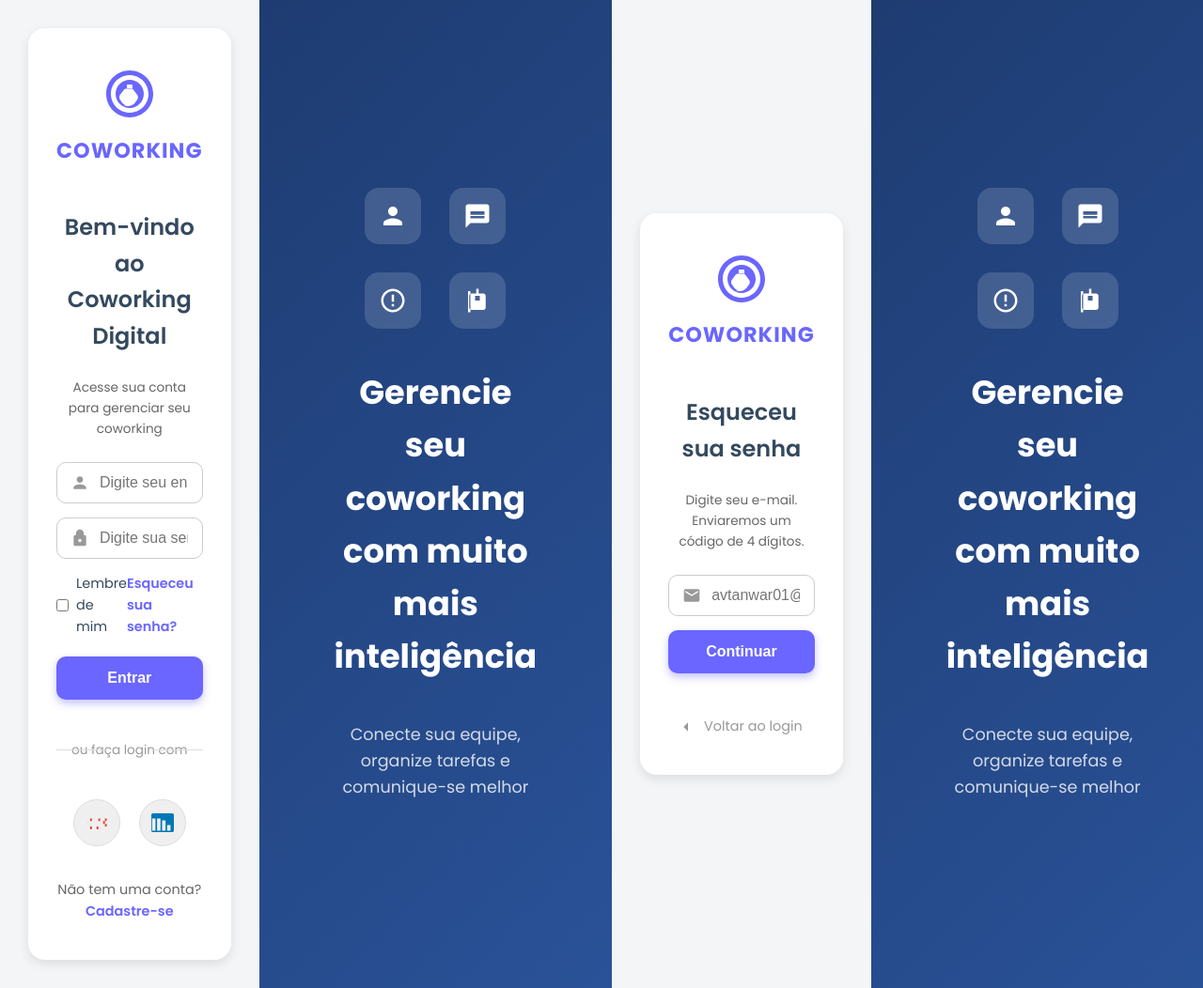
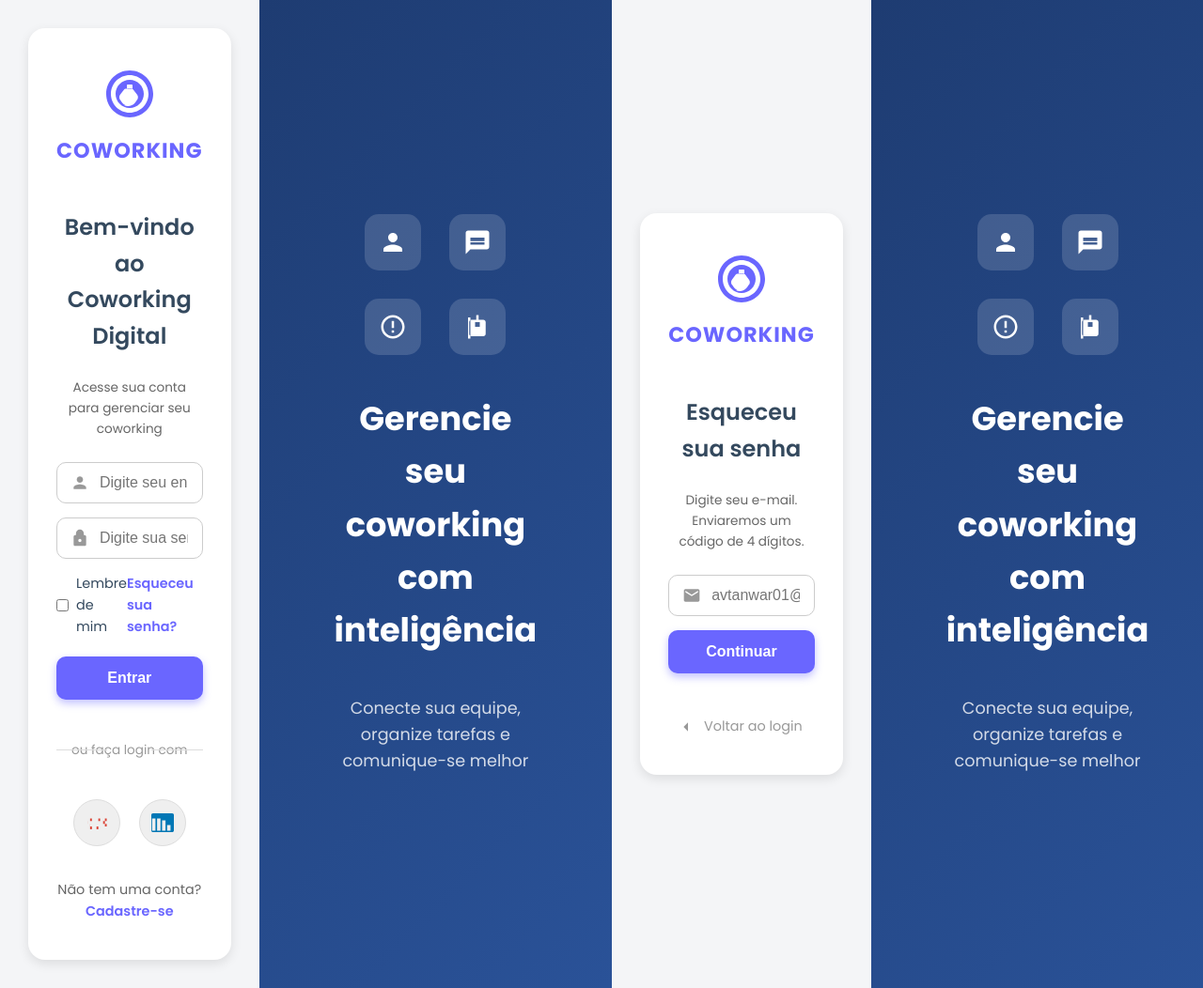
Before and after one commit to Victorapenas/COWORKING-DIGITAL, a PHP site: page /esqueci_senha.php in a window 1280 px wide. Shown: the whole page at 94% size. Run offline with PHP 8.4, Linux system fonts and the light colour scheme.

Commit message:
correção

```diff
--- a/public/login.php
+++ b/public/login.php
@@ -19,7 +19,7 @@ function renderizar_painel_info() {
                 <div class="info-icone-wrap"><?= $icone ?></div>
             <?php endforeach; ?>
         </div>
-        <h2 class="info-titulo">Gerencie seu coworking com muito mais inteligência</h2>
+        <h2 class="info-titulo">Gerencie seu coworking com inteligência</h2>
         <p class="info-subtitulo">Conecte sua equipe, organize tarefas e comunique-se melhor</p>
     </div>
     <?php
```
